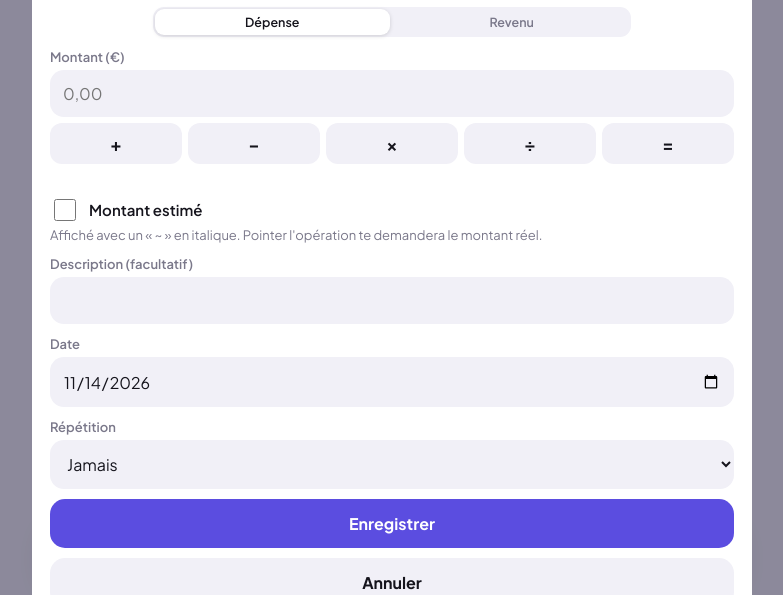
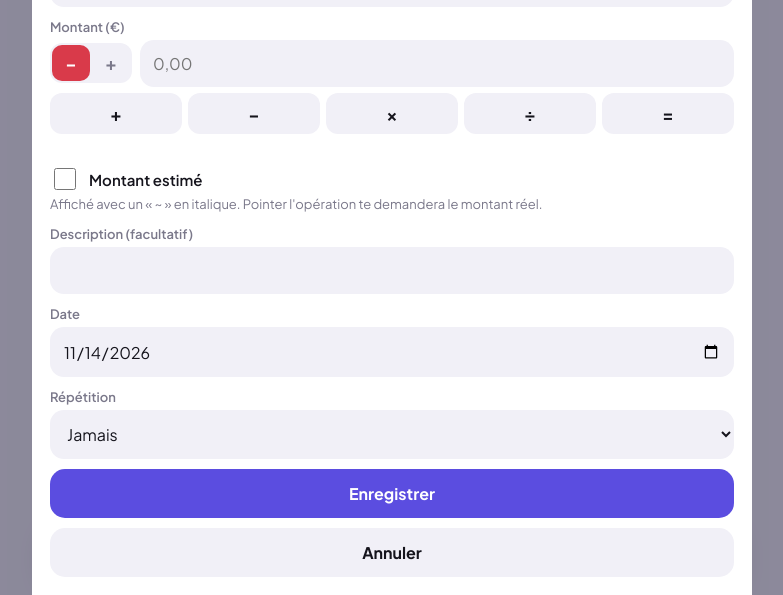
Before and after one commit to Tsunami667/Zavio, a plain HTML site: page index.html in a window 1280 px wide. Both pictures are taken after a click on the button "Ajouter". Shown: the part 205-800 px from the top of the page, without its empty margins (248-1031 px from the left). Drawn offline with Linux system fonts and the light colour scheme.

Commit message:
Opération: bascule −/+ à côté du montant; sw v20
Co-Authored-By: Claude Sonnet 5.5 <noreply@anthropic.com>
Claude-Session: https://claude.ai/code/session_01WfTmhFKCzh6NDB91ZfZWNh

```diff
--- a/index.html
+++ b/index.html
@@ -213,8 +213,11 @@ nav button.on{color:var(--accent);background:var(--accentSoft)}
 #sheet textarea{min-height:130px;font-size:12px;font-family:ui-monospace,Menlo,monospace}
 .seg{display:flex;background:var(--field);border-radius:16px;padding:4px;gap:4px}
 .seg button{flex:1;border:0;background:transparent;color:var(--muted);padding:11px;border-radius:12px;font-size:15px;font-weight:700;cursor:pointer;font-family:inherit}
-.seg.mini{padding:2px;border-radius:11px;width:70%;margin:0 auto}
-.seg.mini button{padding:5px;font-size:12.5px;border-radius:9px;font-weight:600}
+.amtrow{display:flex;gap:8px;align-items:center}
+.amtrow #fAmt{flex:1;min-width:0;width:auto}
+.seg.mini{padding:2px;border-radius:12px;gap:2px}
+.seg.mini button{flex:none;width:38px;padding:9px 0;font-size:18px;line-height:1;border-radius:10px;font-weight:700}
+.seg.mini button.on.exp{background:var(--danger);color:#fff;box-shadow:none}
 .seg button.on.exp{background:var(--card);color:var(--text);box-shadow:0 1px 4px rgba(0,0,0,.15)}
 .seg button.on.inc{background:var(--pos);color:#fff}
 .two{display:flex;gap:10px}.two>*{flex:1;min-width:0}
@@ -612,10 +615,9 @@ function formSheet(mode,item,tpl){
   if(isNew&&multi)h+='<div class="seg" id="kindSeg" style="margin-bottom:8px"><button data-k="op" class="exp '+(kindNow==='op'?'on':'')+'">Opération</button><button data-k="tr" class="exp '+(kindNow==='tr'?'on':'')+'">Virement</button></div>';
   h+='<div id="opBox" style="display:'+(kindNow==='op'?'block':'none')+'">';
   h+='<label style="margin-top:0">Catégorie</label><input type="hidden" id="fCat" value="'+esc(catId||'')+'"><button type="button" class="fieldbtn" id="fCatBtn"></button>';
-  h+='<div id="segWrap" style="margin-top:10px"><div class="seg mini" id="seg"><button data-s="-1" class="exp '+(sign<0?'on':'')+'">Dépense</button><button data-s="1" class="inc '+(sign>0?'on':'')+'">Revenu</button></div></div>';
   h+='</div>';
   h+='<div id="trBox" style="display:'+(kindNow==='tr'?'block':'none')+'"><label style="margin-top:0">Du compte</label><select id="fFrom">'+accOptions(fromId)+'</select><label>Vers le compte</label><select id="fTo">'+accOptions(toId)+'</select></div>';
-  h+='<label>Montant ('+esc(cur())+')</label><input id="fAmt" inputmode="decimal" placeholder="0,00" autocomplete="off" value="'+(amt===''?'':String(amt).replace('.',','))+'">';
+  h+='<label>Montant ('+esc(cur())+')</label><div class="amtrow"><div id="segWrap" style="display:'+(kindNow==='op'?'block':'none')+'"><div class="seg mini" id="seg"><button data-s="-1" class="exp '+(sign<0?'on':'')+'" aria-label="Dépense">−</button><button data-s="1" class="inc '+(sign>0?'on':'')+'" aria-label="Revenu">+</button></div></div><input id="fAmt" inputmode="decimal" placeholder="0,00" autocomplete="off" value="'+(amt===''?'':String(amt).replace('.',','))+'"></div>';
   h+='<div class="calcrow"><button type="button" data-op="+">+</button><button type="button" data-op="−">−</button><button type="button" data-op="×">×</button><button type="button" data-op="÷">÷</button><button type="button" data-op="=">=</button></div>';
   h+='<div class="note" id="calcPrev" style="margin-top:4px;min-height:1.2em"></div>';
   h+='<label class="chkrow"><input type="checkbox" id="fEst"'+(est0?' checked':'')+'> Montant estimé</label>';
@@ -652,6 +654,7 @@ function formSheet(mode,item,tpl){
   function applyKind(){
     $('opBox').style.display=kindNow==='op'?'block':'none';
     $('trBox').style.display=kindNow==='tr'?'block':'none';
+    $('segWrap').style.display=kindNow==='op'?'block':'none';
     if($('kindSeg'))Array.prototype.forEach.call($('kindSeg').children,function(x){x.classList.toggle('on',x.getAttribute('data-k')===kindNow);});
   }
   var catTouched=!!item||!!catId;
--- a/sw.js
+++ b/sw.js
@@ -1,7 +1,7 @@
 /* Zavio : fonctionnement hors-ligne.
    Stratégie : on va chercher la dernière version sur le réseau (la mise à jour s'affiche dès l'ouverture).
    Si le réseau est absent ou lent (plus de 3 secondes), on sert la copie gardée en mémoire. */
-const CACHE = 'zavio-v19';
+const CACHE = 'zavio-v20';
 const SHELL = ['./', './index.html', './manifest.webmanifest', './icon-192.png', './icon-512.png', './icon-maskable-512.png', './apple-touch-icon.png'];
 
 self.addEventListener('install', (e) => {
```
